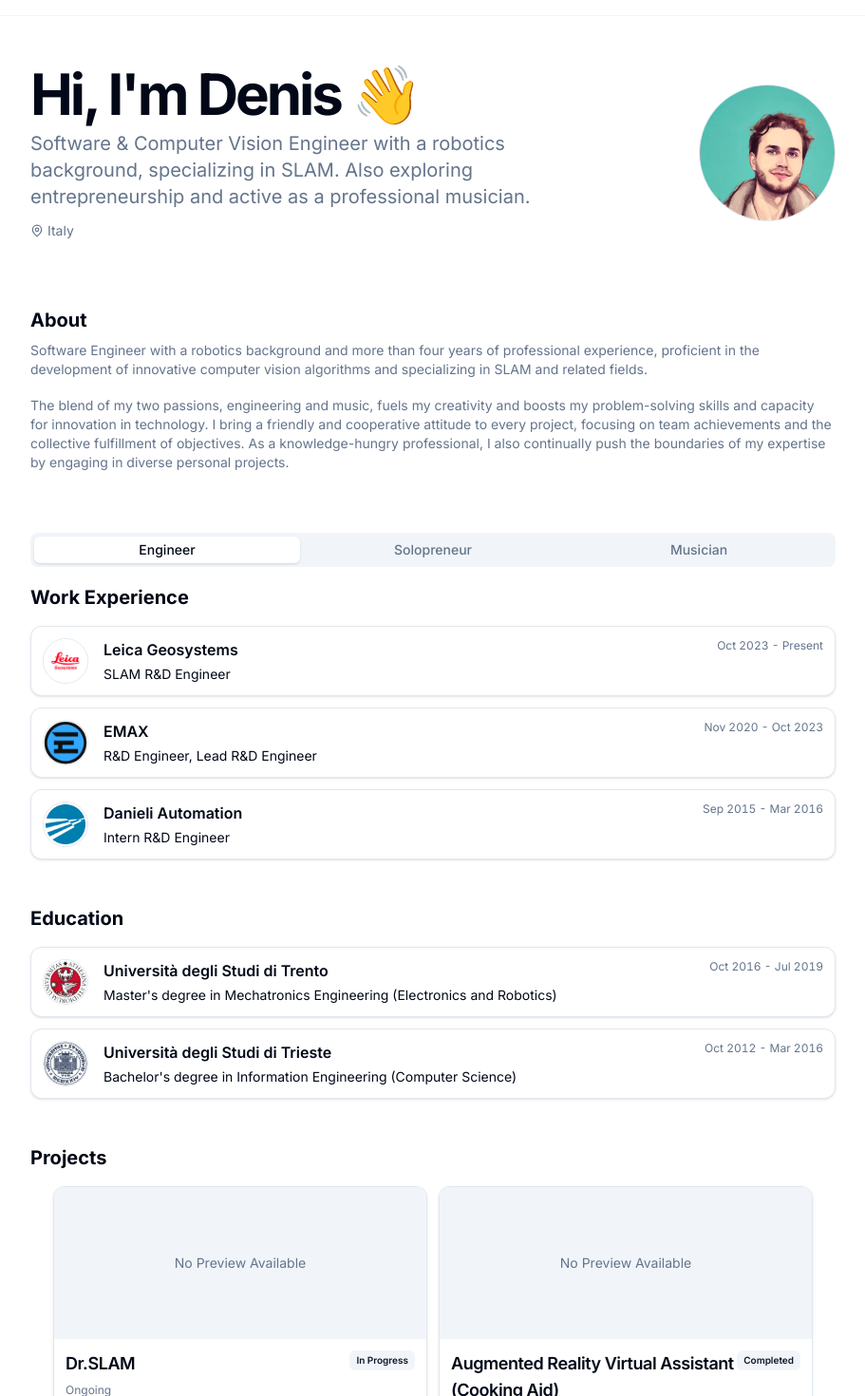
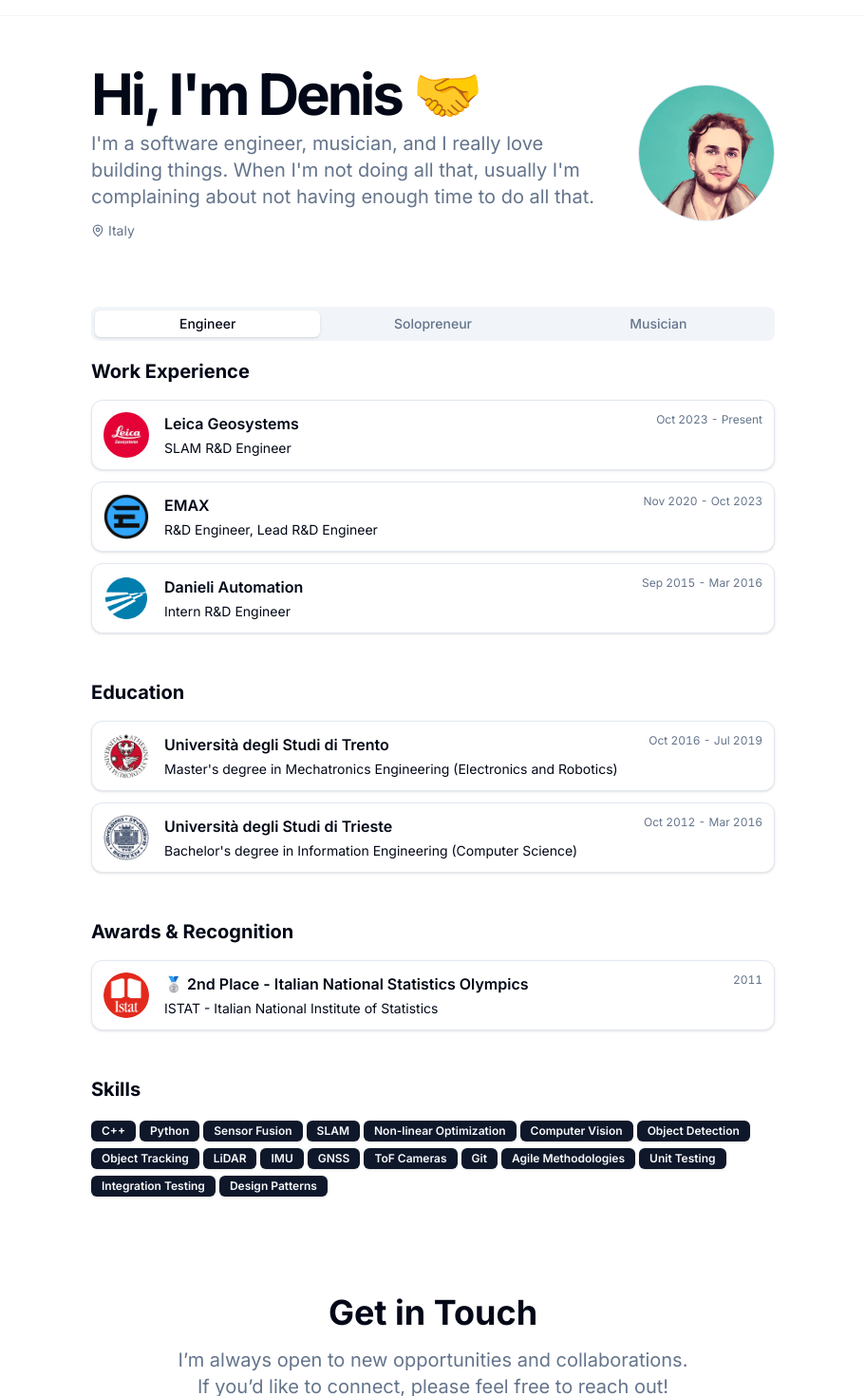
Before and after one commit to feedforfools/dr-portfolio, a Next.js app: page / in a window 1280 px wide. Shown: the part 40-1510 px from the top of the page at 95% size, without its empty margins (184-1095 px from the left). Built offline with nearby package versions, Linux system fonts and the light colour scheme.

Commit message:
Edit overall width of the page, small UI fixes and additional changes on data

```diff
--- a/src/app/layout.tsx
+++ b/src/app/layout.tsx
@@ -35,7 +35,7 @@ export default function RootLayout({
           <TooltipProvider delayDuration={0}>
             {" "}
             <Navbar />
-            <main className="flex-1 max-w-4xl mx-auto py-12 sm:py-16 px-6">
+            <main className="flex-1 max-w-3xl mx-auto py-12 sm:py-16 px-6">
               {" "}
               {children}
             </main>
--- a/src/app/page.tsx
+++ b/src/app/page.tsx
@@ -23,7 +23,7 @@ export default function HomePage() {
             <div className="flex flex-1 flex-col space-y-2 text-center md:text-left">
               <BlurFade delay={BLUR_FADE_DELAY * 1}>
                 <h1 className="text-3xl font-bold tracking-tighter sm:text-5xl xl:text-6xl/none">
-                  Hi, I'm {DATA.name.split(" ")[0]} 👋
+                  Hi, I'm {DATA.name.split(" ")[0]} 🤝
                 </h1>
               </BlurFade>
               <BlurFade delay={BLUR_FADE_DELAY * 2}>
@@ -76,7 +76,7 @@ export default function HomePage() {
         </BlurFade>
       </section>
 
-      {/* --- About Section --- */}
+      {/* --- About Section ---
       <section id="about">
         <BlurFade delay={BLUR_FADE_DELAY * 5}>
           <h2 className="text-xl font-bold mb-2">About</h2>
@@ -86,7 +86,7 @@ export default function HomePage() {
             <Markdown>{DATA.summary}</Markdown>
           </div>
         </BlurFade>
-      </section>
+      </section> */}
 
       {/* --- Path Switching Tabs & Content --- */}
       <section id="experience-projects">
@@ -226,7 +226,7 @@ export default function HomePage() {
                   )}
 
                   {/* --- Projects --- */}
-                  {(path === "solopreneur" || path === "engineer") && (
+                  {path === "solopreneur" && (
                     <section id={`projects-${path}`}>
                       <BlurFade delay={BLUR_FADE_DELAY * 8}>
                         <h2 className="text-xl font-bold mb-4">Projects</h2>
@@ -307,6 +307,7 @@ export default function HomePage() {
                     )}
 
                   {/* --- Skills --- */}
+                  {(path === "engineer" || path === "musician") && (
                     <section id={`skills-${path}`}>
                       <BlurFade delay={BLUR_FADE_DELAY * 8}>
                         <h2 className="text-xl font-bold mb-4">Skills</h2>
@@ -332,6 +333,7 @@ export default function HomePage() {
                         )}
                       </div>
                     </section>
+                  )}
                 </div>
               </TabsContent>
             ))}
@@ -342,8 +344,10 @@ export default function HomePage() {
       {/* --- Contact Section --- */}
       <section id="contact" className="pt-8">
         <BlurFade delay={BLUR_FADE_DELAY * 8}>
-          <h2 className="text-5xl font-bold mb-4 text-center">Get in Touch</h2>
-          <p className="text-center text-2xl text-muted-foreground mb-8">
+          <h2 className="text-3xl sm:text-4xl font-bold mb-4 text-center">
+            Get in Touch
+          </h2>
+          <p className="text-center sm:text-xl text-muted-foreground mb-8">
             I’m always open to new opportunities and collaborations.
             <br />
             If you’d like to connect, please feel free to reach out!
--- a/src/components/resume-card.tsx
+++ b/src/components/resume-card.tsx
@@ -78,7 +78,7 @@ export function ResumeCard({
       {/* Top section: Avatar and main textual content */}
       <div className="flex w-full items-start">
         <div className="flex-none">
-          <Avatar className="border size-12 bg-muted-background dark:bg-foreground">
+          <Avatar className="no-border size-12 bg-muted-background">
             <AvatarImage
               src={logoUrl}
               alt={altText}
--- a/src/data/resume.tsx
+++ b/src/data/resume.tsx
@@ -134,7 +134,7 @@ export const DATA: PortfolioData = {
   location: "Italy",
   // locationLink: "link_to_google_maps", // Optional
   description:
-    "Software & Computer Vision Engineer with a robotics background, specializing in SLAM. Also exploring entrepreneurship and active as a professional musician.", // Adapted from CV title/summary
+    "I'm a software engineer, musician, and I really love building things. When I'm not doing all that, usually I'm complaining about not having enough time to do all that.",
   summary:
     "Software Engineer with a robotics background and more than four years of professional experience, proficient in the development of innovative computer vision algorithms and specializing in SLAM and related fields.\n\nThe blend of my two passions, engineering and music, fuels my creativity and boosts my problem-solving skills and capacity for innovation in technology. I bring a friendly and cooperative attitude to every project, focusing on team achievements and the collective fulfillment of objectives. As a knowledge-hungry professional, I also continually push the boundaries of my expertise by engaging in diverse personal projects.", // Directly from CV
   avatarUrl: "/img/me.jpg",
@@ -298,50 +298,29 @@ export const DATA: PortfolioData = {
   skills: [
     // Consolidated and categorized from CV
     // SLAM / CV Expertise
-    { name: "Computer Vision (Traditional/Deep)", category: ["engineer"] },
-    { name: "engineer", category: ["engineer"] },
+    { name: "C++", category: ["engineer"] },
+    { name: "Python", category: ["engineer", "solopreneur"] },
     { name: "Sensor Fusion", category: ["engineer"] },
-    { name: "Object Detection/Tracking", category: ["engineer"] },
-    { name: "LiDAR Processing", category: ["engineer"] },
-    { name: "IMU Processing", category: ["engineer"] },
+    { name: "SLAM", category: ["engineer"] },
+    { name: "Non-linear Optimization", category: ["engineer"] },
+    { name: "Computer Vision", category: ["engineer"] },
+    { name: "Object Detection", category: ["engineer"] },
+    { name: "Object Tracking", category: ["engineer"] },
+    { name: "LiDAR", category: ["engineer"] },
+    { name: "IMU", category: ["engineer"] },
     { name: "GNSS", category: ["engineer"] },
-    { name: "OpenCV", category: ["engineer"] },
-    { name: "PCL (Point Cloud Library)", category: ["engineer"] },
-    { name: "TensorFlow", category: ["engineer"] },
-    { name: "MATLAB", category: ["engineer"] },
-    { name: "C++", category: ["engineer"] },
-    { name: "C", category: ["engineer"] },
-    { name: "Python", category: ["engineer", "solopreneur"] },
-    { name: "Cmake", category: ["engineer"] },
-    { name: "Conan", category: ["engineer"] },
-
-    // Solopreneur / Backend / General Dev
-    { name: "Back-end Development", category: ["solopreneur"] },
-    { name: "JavaScript", category: ["solopreneur"] },
-    { name: "Node.js", category: ["solopreneur"] },
-    { name: "REST APIs", category: ["solopreneur"] },
-    { name: "MongoDB", category: ["solopreneur"] }, // Or generalize to NoSQL
-    { name: "MySQL", category: ["solopreneur"] }, // Or generalize to SQL
-    { name: "Git", category: ["engineer", "solopreneur"] },
-    { name: "Agile Methodologies", category: ["engineer", "solopreneur"] },
-    {
-      name: "Unit & Integration Testing",
-      category: ["engineer", "solopreneur"],
-    },
-    { name: "Design Patterns", category: ["engineer", "solopreneur"] },
-    { name: "IoT Infrastructure", category: ["engineer", "solopreneur"] },
-    { name: "SaaS Development", category: ["solopreneur"] },
-    { name: "Figma", category: ["solopreneur"] }, // From Motherslacker!
-
-    // iOS Development (from Motherslacker!)
-    { name: "Swift", category: ["solopreneur"] },
-    { name: "Objective-C", category: ["solopreneur"] },
-    { name: "iOS SDK", category: ["solopreneur"] },
-    { name: "Xcode", category: ["solopreneur"] },
-
+    { name: "ToF Cameras", category: ["engineer"] },
+    // General Dev
+    { name: "Git", category: ["engineer"] },
+    { name: "Agile Methodologies", category: ["engineer"] },
+    { name: "Unit Testing", category: ["engineer"] },
+    { name: "Integration Testing", category: ["engineer"] },
+    { name: "Design Patterns", category: ["engineer"] },
     // Music
-    { name: "Piano & Keyboards", category: ["musician"] },
+    { name: "Piano", category: ["musician"] },
+    { name: "Keyboards", category: ["musician"] },
     { name: "Hammond Organ", category: ["musician"] },
+    { name: "Synthesizers", category: ["musician"] },
     { name: "Music Production", category: ["musician"] },
     { name: "Sound Design", category: ["musician"] },
     { name: "Session Musician", category: ["musician"] },
@@ -349,7 +328,7 @@ export const DATA: PortfolioData = {
     { name: "Logic Pro X", category: ["musician"] },
     { name: "Composition", category: ["musician"] },
     { name: "Arranging", category: ["musician"] },
-    { name: "Music Theory", category: ["musician"] },
+    { name: "Advanced Music Theory", category: ["musician"] },
     { name: "Final Cut Pro X", category: ["musician"] },
   ],
   projects: [
@@ -426,6 +405,16 @@ export const DATA: PortfolioData = {
   ],
   records: [
     {
+      title: "But I Still Don't Know",
+      artist: "Kazooka",
+      href: "https://open.spotify.com/track/2oeXEI7XtMffxxk8VHAXSZ?si=447cef8862c24cb6",
+      role: "Keyboards",
+      releaseDate: "May 2025",
+      imageUrl: "/img/records/but-i-still-dont-know.jpg",
+      category: ["musician"],
+      genres: ["Pop", "Ballad", "Rock"],
+    },
+    {
       title: "In the City",
       artist: "Kazooka",
       href: "https://open.spotify.com/track/7CnaBmeMMtXBdIl5K24PWG?si=82ca675aa2164959",
@@ -449,7 +438,7 @@ export const DATA: PortfolioData = {
       title: "Hic Sunt Leones",
       artist: "Ultima Frontiera",
       href: "https://open.spotify.com/album/1EIs3s0ltpHNQpNqXMk62n?si=bnmJm9L9SCuEkMNlXO756w",
-      role: "Keyboards, Arrangements",
+      role: "Keyboards, Arranger",
       releaseDate: "Feb 2022",
       imageUrl: "/img/records/hic-sunt-leones.jpg",
       category: ["musician"],
@@ -476,7 +465,7 @@ export const DATA: PortfolioData = {
       genres: ["Fusion", "Prog", "Jazz"],
     },
     {
-      title: "Codename: R.E.C.E.S.S.",
+      title: "Codename: RECESS",
       artist: "Denis",
       href: "https://soundcloud.com/feedforfools/sets/codename-r-e-c-e-s-s?si=0debcbd704f243b4a7dc3a9af1540229",
       role: "Composer, Producer, Engineer",
@@ -509,7 +498,7 @@ export const DATA: PortfolioData = {
       title: "Sonder",
       artist: "Denis, Paolo Jus, Davide Viel",
       href: "https://www.youtube.com/watch?v=61f8mzN0Jww",
-      role: "Keyboards, Composer, Engineer",
+      role: "Keys, Composer, Producer",
       releaseDate: "Jul 2016",
       imageUrl: "/img/records/sonder.jpg",
       category: ["musician"],
@@ -529,7 +518,7 @@ export const DATA: PortfolioData = {
       title: "Lebannen",
       artist: "IZ Quartet",
       href: "https://izband.bandcamp.com/album/lebannen",
-      role: "Keyboards, Co-Producer, Engineer",
+      role: "Keyboards, Producer, Engineer",
       releaseDate: "May 2015",
       imageUrl: "/img/records/lebannen.jpg",
       category: ["musician"],
```
Also changed, not shown: public/img/companies/leica.jpg, public/img/records/but-i-still-dont-know.jpg (added). Lines whose indentation alone changed are shown as unchanged.
